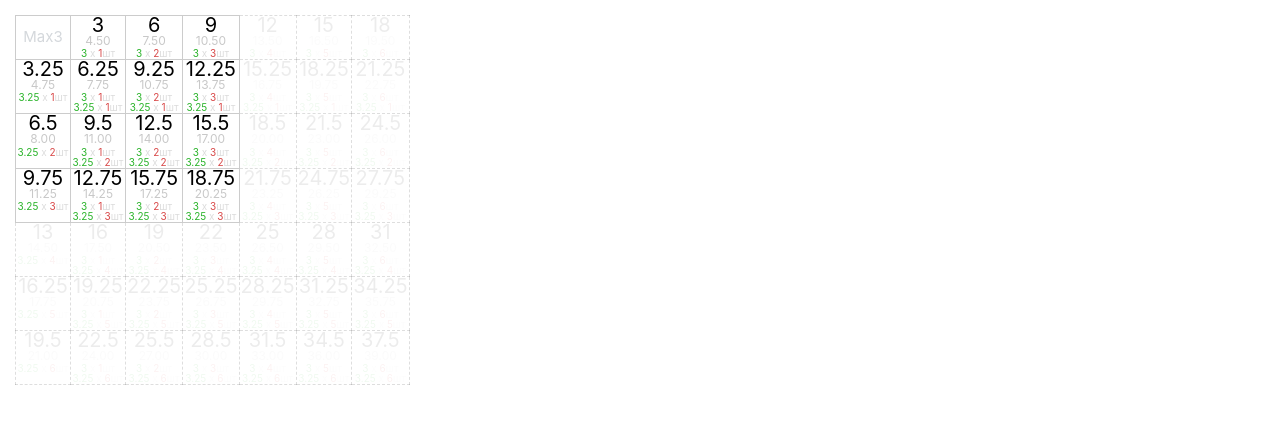
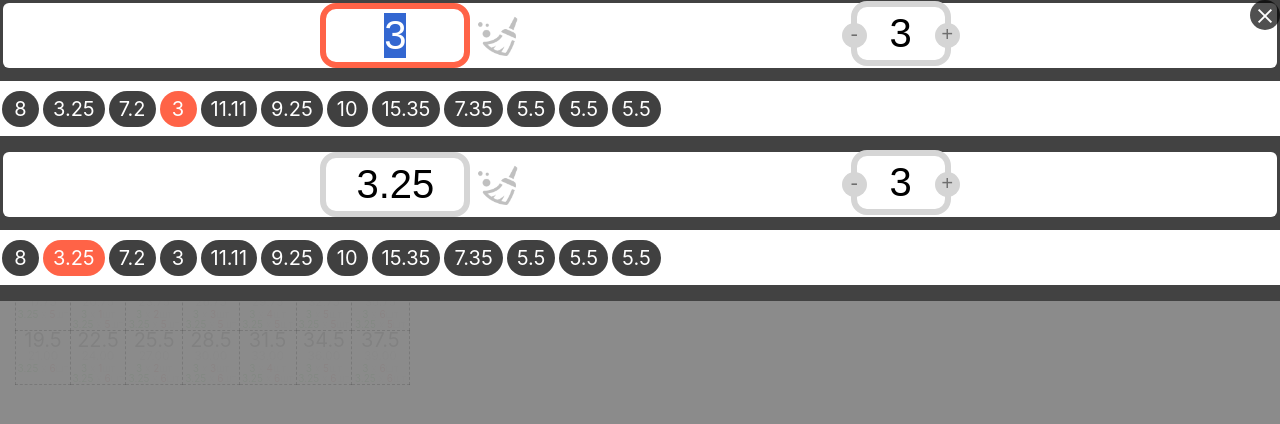
Before and after one commit to carculatr/carculatr-carculatr.github.io, a Vue app: page / in a window 1280 px wide. Shown: the top 424 px of the page. Built offline with nearby package versions, Linux system fonts and the light colour scheme.

Commit message:
add tips panel

```diff
--- a/src/components/input/InputBox.vue
+++ b/src/components/input/InputBox.vue
@@ -1,12 +1,15 @@
 <script setup>
-import { ref, watch, onMounted } from 'vue'
+import {ref, watch, onMounted } from 'vue'
 import InputMeterTips from './InputMeterTips.vue'
 import { useMovieStore } from '../../stores/dataForCalculation'
 const moveieStore = useMovieStore()
 
 const counter = ref('')
 const meter = ref('')
-const props = defineProps(['movie', 'index'])
+const props = defineProps(['movie', 'index' /*, 'inputOrPreview'*/])
+const emit = defineEmits(['update:modelValue']);
+emit('update:modelValue',false)
+console.log(emit.event);
 var minus = function () {
   counter.value--
   if (counter.value <= 0) {
@@ -65,7 +68,22 @@ var selectTxt = function (el) {
   // inputMeter.value.select()
 }
 var pressEnter = function () {
-  console.log('ENTER', props.index)
+  const listInputs = document.querySelectorAll('input.meter')
+  const idx = props.index
+  const length = listInputs.length - 1
+  if (idx < length) {
+    listInputs[props.index + 1].focus()
+    listInputs[props.index + 1].select()
+  } else {
+    // console.log('ENTER закрыть', props.index)
+    //изменить переменную inputOrPreview дабы закрыть окно
+    // emit('update:modelValue', false)
+    // emit('update:modelValue', false)
+  }
+  // listInputs[props.index+1].focus();
+  // listInputs[props.index+1].select();
+  // listInputs[1].focus();
+  // listInputs[1].select();
 }
 const startDataFromPinia = function () {
   const pc = moveieStore.movies[props.index].pc
@@ -103,9 +121,12 @@ const eraserMousedown = function () {
   meter.value = ''
 }
 onMounted(() => {
-  console.log('🍓', inputMeter.value, props.index)
+  // console.log('🍓', inputMeter.value, props.index)
   // при открытии выделять первый инпут
-  if (props.index == 0) inputMeter.value.focus()
+  if (props.index == 0) {
+    inputMeter.value.focus()
+    inputMeter.value.select()
+  }
 })
 </script>
 
@@ -143,10 +164,11 @@ onMounted(() => {
         class="pc"
         placeholder="ШТ"
       />
+      <!-- <button @click="$emit('enlargeText', 0.1)  class="increment plus" v-on:keyup.enter="pressEnter">+</button> -->
       <button v-on:mousedown="plus" class="increment plus" v-on:keyup.enter="pressEnter">+</button>
     </div>
   </div>
-  <!-- <InputMeterTips/> -->
+  <InputMeterTips :parentValue="meter"/>
 </template>
 
 <style scoped>
--- a/src/components/input/InputMeterTips.vue
+++ b/src/components/input/InputMeterTips.vue
@@ -1,23 +1,97 @@
 <script setup>
 import { useMovieStore } from '../../stores/dataForCalculation'
 const moveieStore = useMovieStore()
+const props = defineProps(['parentValue'])
+const pick = function(p) {
+  console.log("❌",p,props.parentValue);
+}
 </script>
 
+<template>
+  <ul>
+    <li   v-on:mousedown="pick(val)" class="item" :key="val" v-for="val in moveieStore.tips">
+      <span v-bind:class="[props.parentValue==val ? 'picked' : '']">{{}}{{ val }}</span>
 
-<template>
-  <div>
-    TIPS{{ moveieStore.tips }}
+    </li>
+  </ul>
+</template>
 
-  </div>
-</template>
 <style scoped>
-div{
-  background: gold;
-  position: fixed;
-  bottom:0;
-  left:0;
+
+ul::-webkit-scrollbar {
+  width: 4px;
+  height: 4px;
+}
+@media (hover: none) and (pointer: coarse) {
+  ul::-webkit-scrollbar {
+    width: 2px;
+    height: 2px;
+  }
+}
+ul::-webkit-scrollbar-track {
+  border-radius: 10px;
+  background: rgba(0, 0, 0, 0.042);
+}
+ul::-webkit-scrollbar-thumb {
+  border-radius: 10px;
+  background: rgba(0, 0, 0, 0.2);
+}
+ul::-webkit-scrollbar-thumb:hover {
+  background: rgba(0, 0, 0, 0.4);
+}
+ul::-webkit-scrollbar-thumb:active {
+  background: rgba(0, 0, 0, 0.9);
+}
+ul {
+  scrollbar-width: thin; /* "auto" or "thin" */
+  scrollbar-color: blue orange; /* scroll thumb and track */
+  scrollbar-color: red orange;
+  /* overflow: overlay;  */
+  overflow: auto;
+  /* Скрываем вертикальный scrollbar */
+  overflow-y: hidden;
+  /* overflow: hidden; */
+  background: rgb(255, 255, 255);
+  /* position: fixed; */
+  /* position: absolute; */
+  bottom: 0;
+  left: 0;
   z-index: 9;
   width: 100%;
-  padding:30px;
+  height: 55px;
+  font-size: 20px;
+  padding: 0px;
+  display: flex;
+  margin: 13px 0;
+}
+
+.item {
+  display: flex;
+  align-items: center;
+  user-select: none;
+  /* height: 100%; */
+  /* margin: 3px; */
+
+  list-style-type: none;
+}
+.item:nth-last-child(1) {
+  margin-right: 70px;
+}
+.item > span {
+  text-align: center;
+  color: white;
+  background: rgb(64, 64, 64);
+  margin: 0px 2px;
+  padding: 2px 10px;
+  border-radius: 30px;
+  cursor: pointer;
+  min-width: 37px;
+  display: block;
+  align-content: center;
+}
+
+
+.item .picked{
+  background: tomato ;
 }
 </style>
--- a/src/components/input/InputsList.vue
+++ b/src/components/input/InputsList.vue
@@ -5,12 +5,17 @@ import InputPreview from './InputPreview.vue'
 import { ref, watch /*, onMounted*/ } from 'vue'
 
 import { useMovieStore } from '../../stores/dataForCalculation'
+
+
+
 const moveieStore = useMovieStore()
 //повится ли инпут по умолчанию
-const inputOrPreview = ref(false)
-// const inputOrPreview = ref(true)
+// const inputOrPreview = ref(false)
+const inputOrPreview = ref(true)
 const inputShow = function () {
-  document.querySelector('meta[name="viewport"]').setAttribute('content', "width=device-width, initial-scale=1.0, user-scalable=no")
+  document
+    .querySelector('meta[name="viewport"]')
+    .setAttribute('content', 'width=device-width, initial-scale=1.0, user-scalable=no')
 
   // var scale = 'scale(1)'
   // document.body.style.msTransform = scale // IE 9
@@ -21,24 +26,20 @@ const inputShow = function () {
   inputOrPreview.value = true
 }
 const inputHide = function () {
-  document.querySelector('meta[name="viewport"]').setAttribute('content', "width=device-width, initial-scale=1.0, user-scalable=yes")
+  document
+    .querySelector('meta[name="viewport"]')
+    .setAttribute('content', 'width=device-width, initial-scale=1.0, user-scalable=yes')
   // var scale = 'scale(1)'
   // document.body.style.msTransform = scale // IE 9
   // document.body.style.transform = scale // General
 
   inputOrPreview.value = false
 }
-
-
-
-
-
-
 </script>
 
 <template>
   <div id="box" v-if="inputOrPreview">
-  <!-- <div id="box" v-show="inputOrPreview"> -->
+    <!-- <div id="box" v-show="inputOrPreview"> -->
     <div class="close" @click="inputHide()"></div>
     <div class="closeBox" @click="inputHide()"></div>
 
@@ -52,6 +53,7 @@ const inputHide = function () {
       :key="index"
       :index="index"
       :movie="movie"
+      :="inputOrPreview"
     />
   </div>
   <InputPreview @click="inputShow" v-if="!inputOrPreview" />
--- a/src/stores/dataForCalculation.js
+++ b/src/stores/dataForCalculation.js
@@ -13,7 +13,7 @@ export const useMovieStore = defineStore('movieStore', {
         pc: '3'
       }
     ],
-    tips:[8,7.2,3,25],
+    tips: [8, 3.25, 7.2, 3, 11.11, 9.25, 10, 15.35, 7.35, 5.5, 5.5, 5.5],
     activeTab: 1
   }),
   actions: {
```
Also changed, not shown: src/stores/counterOLD.js (deleted, +0 -12 lines).
